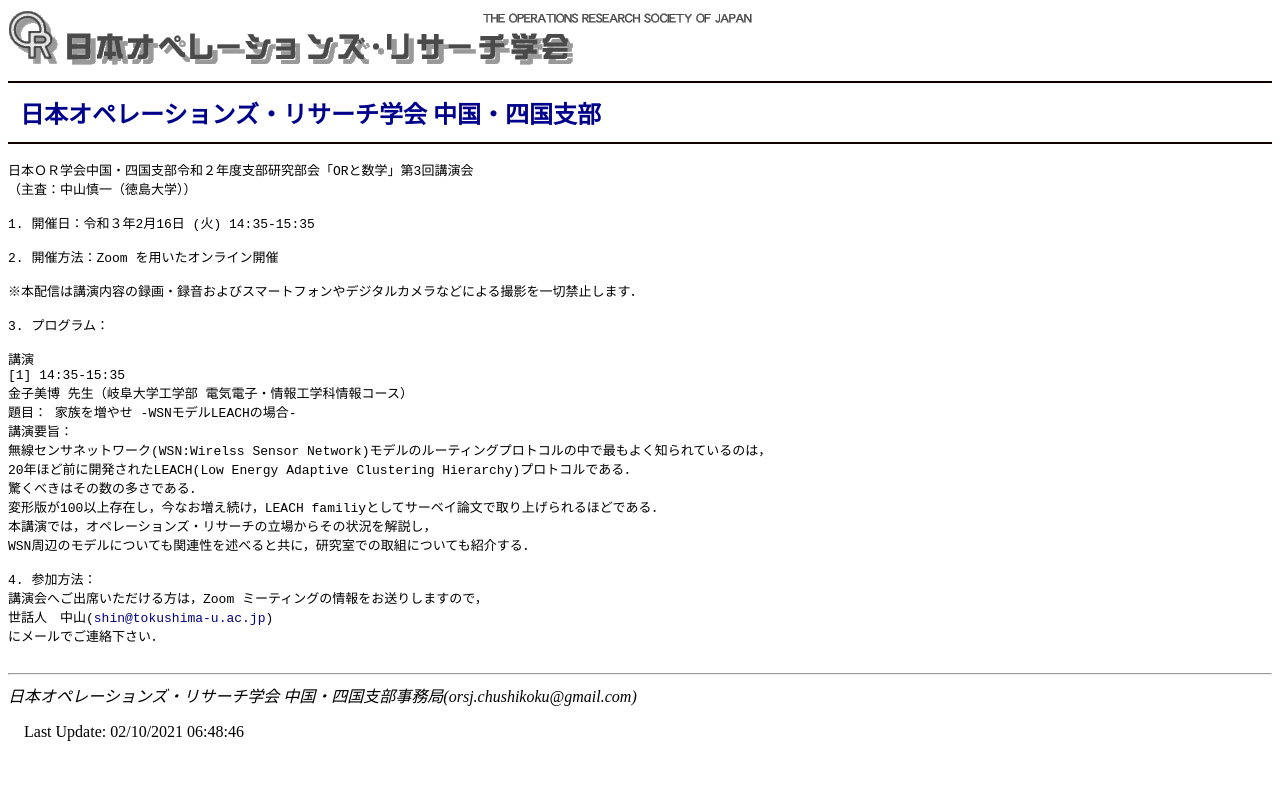
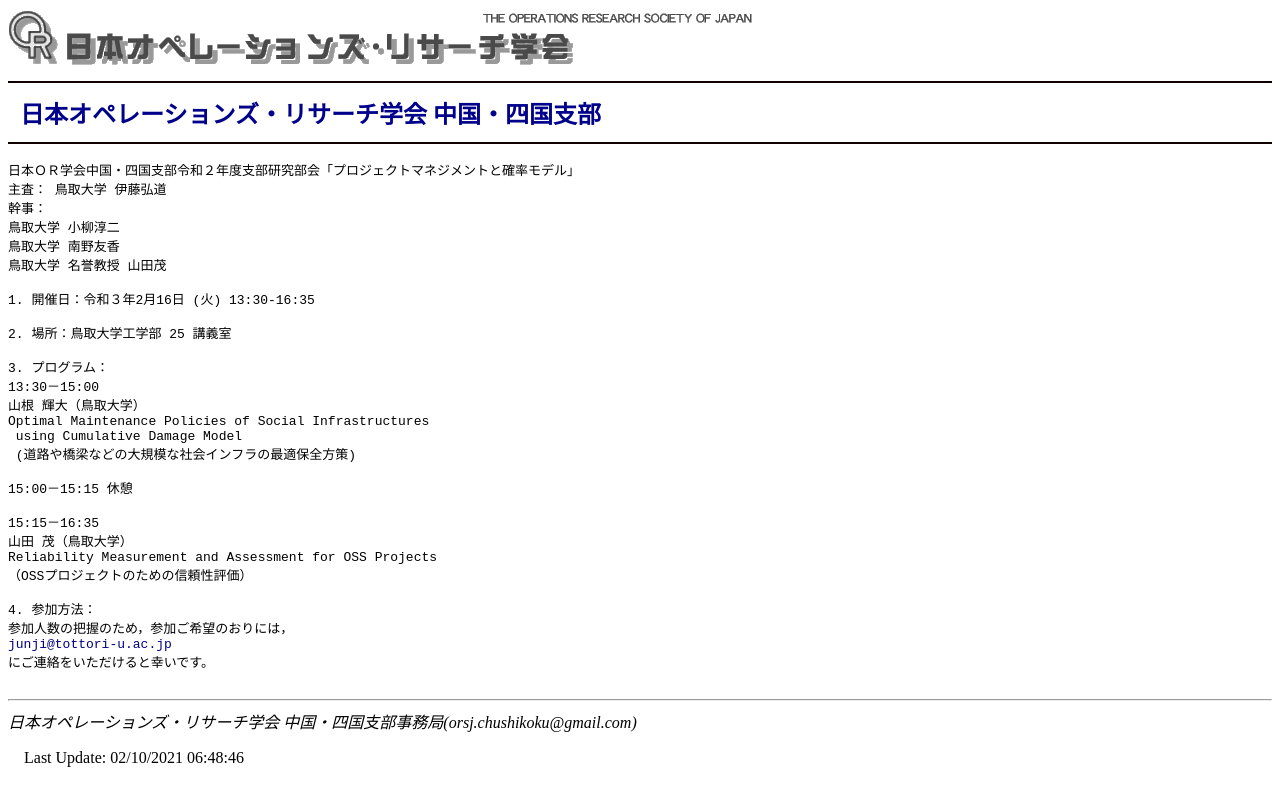
Before and after one commit to orsj-cs/orsj-cs.github.io, a Jekyll site: the page built from event/20210216.html, in a window 1280 px wide. Shown: the top 806 px of the page. Built offline with Jekyll 4.4.1, drawn with Linux system fonts in a browser that asks for light colours.

Commit message:
Update 20210216.html

```diff
--- a/event/20210216.html
+++ b/event/20210216.html
@@ -4,32 +4,34 @@ title: 日本オペレーションズ・リサーチ学会 中国・四国支部
 ---
 
 <pre>
-日本ＯＲ学会中国・四国支部令和２年度支部研究部会「ORと数学」第3回講演会
-（主査：中山慎一（徳島大学））
+日本ＯＲ学会中国・四国支部令和２年度支部研究部会「プロジェクトマネジメントと確率モデル」
+主査： 鳥取大学 伊藤弘道
+幹事：
+鳥取大学 小柳淳二
+鳥取大学 南野友香
+鳥取大学 名誉教授 山田茂
 
-1. 開催日：令和３年2月16日 (火) 14:35-15:35
+1. 開催日：令和３年2月16日 (火) 13:30-16:35
 
-2. 開催方法：Zoom を用いたオンライン開催
-
-※本配信は講演内容の録画・録音およびスマートフォンやデジタルカメラなどによる撮影を一切禁止します．
+2. 場所：鳥取大学工学部 25 講義室
 
 3. プログラム：
+13:30－15:00
+山根 輝大（鳥取大学）
+Optimal Maintenance Policies of Social Infrastructures
+ using Cumulative Damage Model
+ (道路や橋梁などの大規模な社会インフラの最適保全方策)
 
-講演
-[1] 14:35-15:35
-金子美博 先生（岐阜大学工学部 電気電子・情報工学科情報コース）
-題目： 家族を増やせ -WSNモデルLEACHの場合-
-講演要旨：
-無線センサネットワーク(WSN:Wirelss Sensor Network)モデルのルーティングプロトコルの中で最もよく知られているのは，
-20年ほど前に開発されたLEACH(Low Energy Adaptive Clustering Hierarchy)プロトコルである．
-驚くべきはその数の多さである．
-変形版が100以上存在し，今なお増え続け，LEACH familiyとしてサーベイ論文で取り上げられるほどである．
-本講演では，オペレーションズ・リサーチの立場からその状況を解説し，
-WSN周辺のモデルについても関連性を述べると共に，研究室での取組についても紹介する．
+15:00－15:15 休憩
+
+15:15－16:35
+山田 茂（鳥取大学）
+Reliability Measurement and Assessment for OSS Projects
+（OSSプロジェクトのための信頼性評価）
 
 4. 参加方法：
-講演会へご出席いただける方は，Zoom ミーティングの情報をお送りしますので，
-世話人　中山(<a href="m&#97;i&#108;t&#111;:&#115;&#104;&#105;&#110;@t&#111;k&#117;&#115;&#104;&#105;&#109;&#97;&#45;u.&#97;c.&#106;&#112;">&#115;&#104;&#105;&#110;@t&#111;k&#117;&#115;&#104;&#105;&#109;&#97;&#45;u.&#97;c.&#106;&#112;</a>)
-にメールでご連絡下さい．
+参加人数の把握のため，参加ご希望のおりには，
+<a href="m&#97;i&#108;t&#111;:j&#117;n&#106;i@&#116;&#111;ttor&#105;&#45;&#117;.&#97;&#99;&#46;&#106;&#112;">j&#117;n&#106;i@&#116;&#111;ttor&#105;&#45;&#117;.&#97;&#99;&#46;&#106;&#112;</a>
+にご連絡をいただけると幸いです。
 
 </pre>
```
